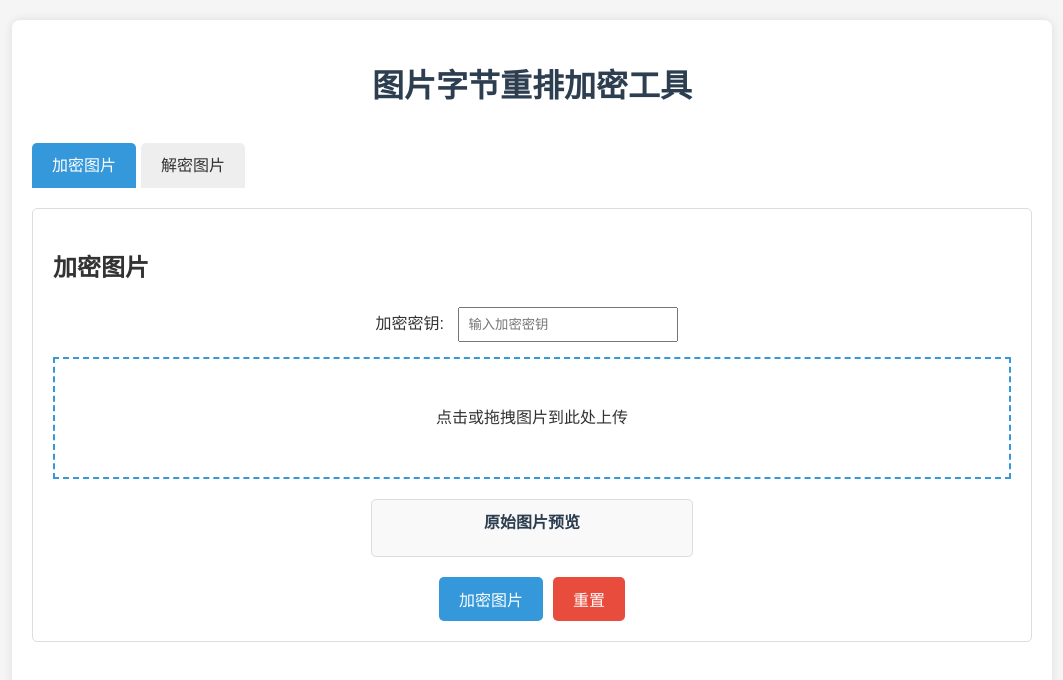
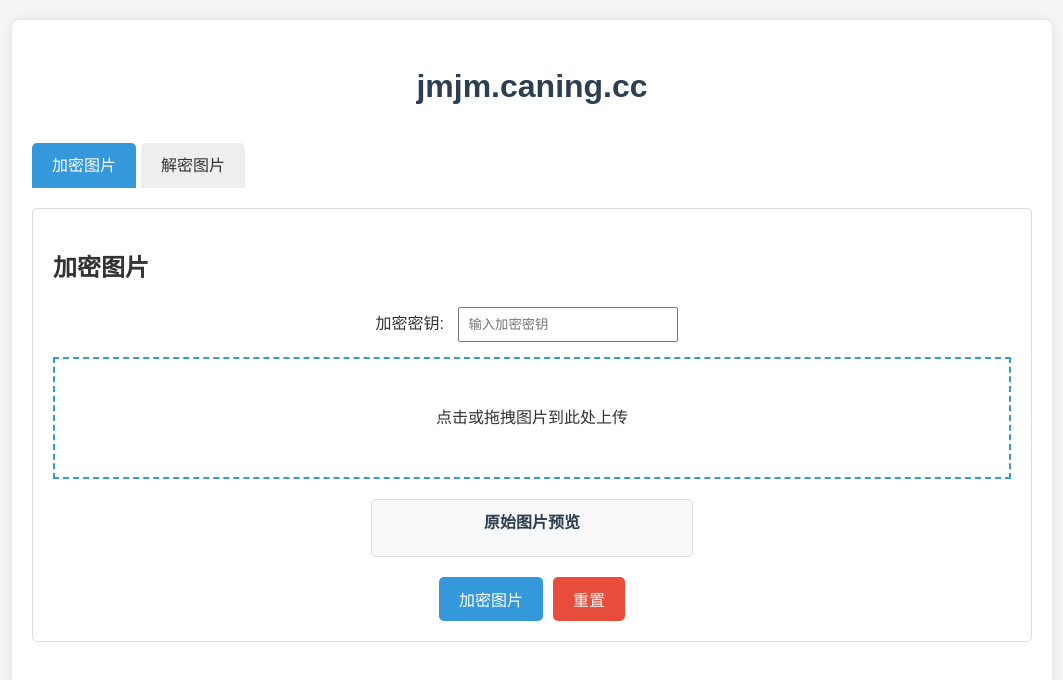
Before and after one commit to Catopq/jmjm, a plain HTML site: page index.html in a window 1280 px wide. Shown: the whole page, without its empty margins (108-1171 px from the left). Drawn offline with Linux system fonts and the light colour scheme.

Commit message:
Update index.html

```diff
--- a/index.html
+++ b/index.html
@@ -213,7 +213,7 @@
 </head>
 <body>
     <div class="container">
-        <h1>图片字节重排加密工具</h1>
+        <h1>jmjm.caning.cc</h1>
 
         <div class="tabs">
             <div class="tab active" onclick="switchTab('encrypt')">加密图片</div>
```
